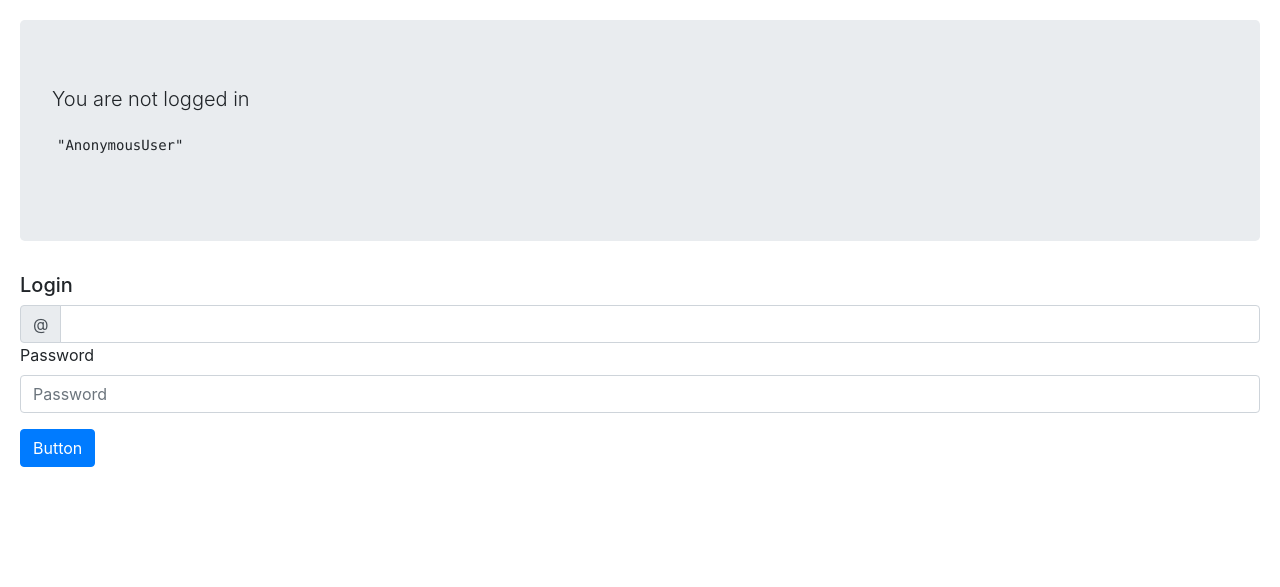
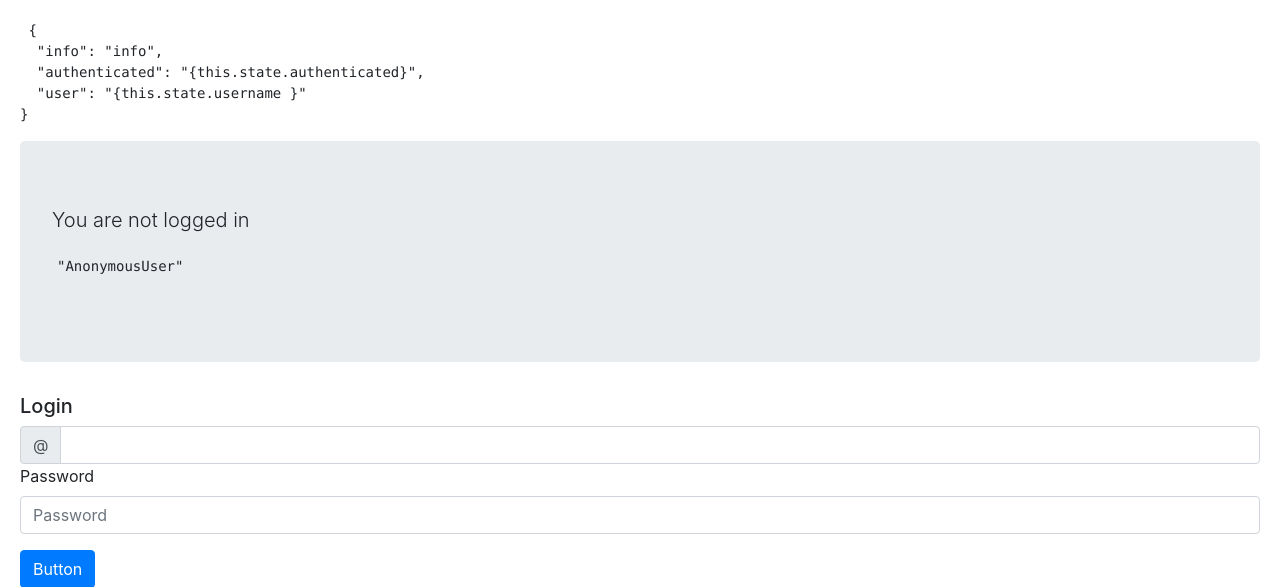
Before and after one commit to GammaPegasi/Kambo, a Django app: page /authorize_json_babel/ in a window 1280 px wide. Shown: the top 587 px of the page. Run offline with Django 3.2, Linux system fonts and the light colour scheme; data that the repository does not hold is empty; some libraries are stand-ins or nearby versions.

Commit message:
update react template authorize_json_babel.html

```diff
--- a/templates/authorize_json_babel.html
+++ b/templates/authorize_json_babel.html
@@ -24,8 +24,8 @@
 <script src='https://unpkg.com/react/umd/react.development.js'></script>
 <script src='https://unpkg.com/react-dom/umd/react-dom.development.js'></script>
 <script src="https://unpkg.com/babel-standalone@6/babel.min.js"></script>
+
 <script type="text/babel">
-
 
 function ShowLogInfo(props){
 
@@ -33,15 +33,18 @@ function ShowLogInfo(props){
     style.padding = '5px';
     // (props.authenticated == true) ? style.border = 'solid 2px blue' : style.border = 'solid 2px red';
 
-
-    const jumbo =  <div class="jumbotron">
-             { props.authenticated == true?  <h6 class="display-4">Hello, {props.user}!</h6> : <p class="lead">You are not logged in</p> }
+    const jumbo =  <div className="jumbotron">
+             { props.authenticated == true?  <h6 className="display-4">Hello, {props.user}!</h6> : <p className="lead">You are not logged in</p> }
             <pre style={style}>{ JSON.stringify(props.info, null, 3) } </pre>
             </div> ;
 
+    return <div> { jumbo } </div>;
+}
 
-    return <div> {jumbo } </div>;
+const Foo = (props) => {
+     return <div> <pre> { JSON.stringify(props, null, 2) } </pre> </div>;
 }
+
 
 class EssayForm extends React.Component {
   constructor(props) {
@@ -58,12 +61,11 @@ class EssayForm extends React.Component {
     this.authorize = this.authorize.bind(this);
   }
 
-
   handleSubmit(event) {
-    // console.log(event.target);
+    console.log(event.target);
     console.log(JSON.stringify(this.state, null, 3 ));
     event.preventDefault();
-    this.authorize(this.state.username, this.state.password)
+    // this.authorize(this.state.username, this.state.password)
   }
 
   handelInputChange(event){
@@ -76,11 +78,11 @@ class EssayForm extends React.Component {
   }
 
   componentDidMount(){
-    this.authorize(this.state.username, this.state.password)
+    // this.authorize(this.state.username, this.state.password)
   }
 
   authorize = (username, password) => {
-        const url = "/authorize_json_babel/";
+        const url = "https://www.pythonanywhere.com/authorize_json_babel/";
         var formData = new FormData();
 
         formData.append('username', username);
@@ -96,38 +98,41 @@ class EssayForm extends React.Component {
             console.log('Authorize:response: ', response, '***')
             return response;
         })
-      	.then(response => response.json())
-      	.then(json => {
+        .then(response => response.json())
+        .then(json => {
 
-      	    console.log('JSON: ', json)
-      	    this.setState({ loginInfo : json, authenticated: json.authenticated, username : json.username })
+            console.log('JSON: ', json)
+            this.setState({ loginInfo : json, authenticated: json.authenticated, username : json.username })
 
-      	})
+        })
 
     }
 
   render() {
     return (
      <div>
+
+       <Foo info="info" authenticated="{this.state.authenticated}" user="{this.state.username }"/>
+
        <ShowLogInfo info={this.state.loginInfo} authenticated={this.state.authenticated} user={this.state.username }/>
 
         <h5>  { this.state.authenticated == true ?  <a href='/logout_/'> logout </a> : 'Login ' } </h5>
 
      <form onSubmit={this.handleSubmit}>
 
-        <div class="input-group flex-nowrap">
-            <div class="input-group-prepend">
-            <span class="input-group-text" id="addon-wrapping">@</span>
+        <div className="input-group flex-nowrap">
+            <div className="input-group-prepend">
+            <span className="input-group-text" id="addon-wrapping">@</span>
             </div>
-            <input type="text" class="form-control" value={this.state.username}  onChange={this.handelInputChange} name='username' />
+            <input type="text" className="form-control" value={this.state.username}  onChange={this.handelInputChange} name='username' />
         </div>
 
-        <div class="form-group">
-            <label for="exampleInputPassword1">Password</label>
-            <input type="password" class="form-control" value={this.state.password} name="password" placeholder="Password" onChange={this.handelInputChange} />
+        <div className="form-group">
+            <label htmlFor="exampleInputPassword1">Password</label>
+            <input type="password" className="form-control" value={this.state.password} name="password" placeholder="Password" onChange={this.handelInputChange} />
         </div>
 
-        <button class="btn btn-primary" type="submit">Button</button>
+        <button className="btn btn-primary" type="submit">Button</button>
 
      </form>
 
@@ -136,11 +141,11 @@ class EssayForm extends React.Component {
   }
 }
 
+ReactDOM.render(
+  <EssayForm/>, document.getElementById('container')
+);
 
-ReactDOM.render(
-  <EssayForm/>
-  , document.getElementById('container')
-);
+
 </script>
 
 
```
